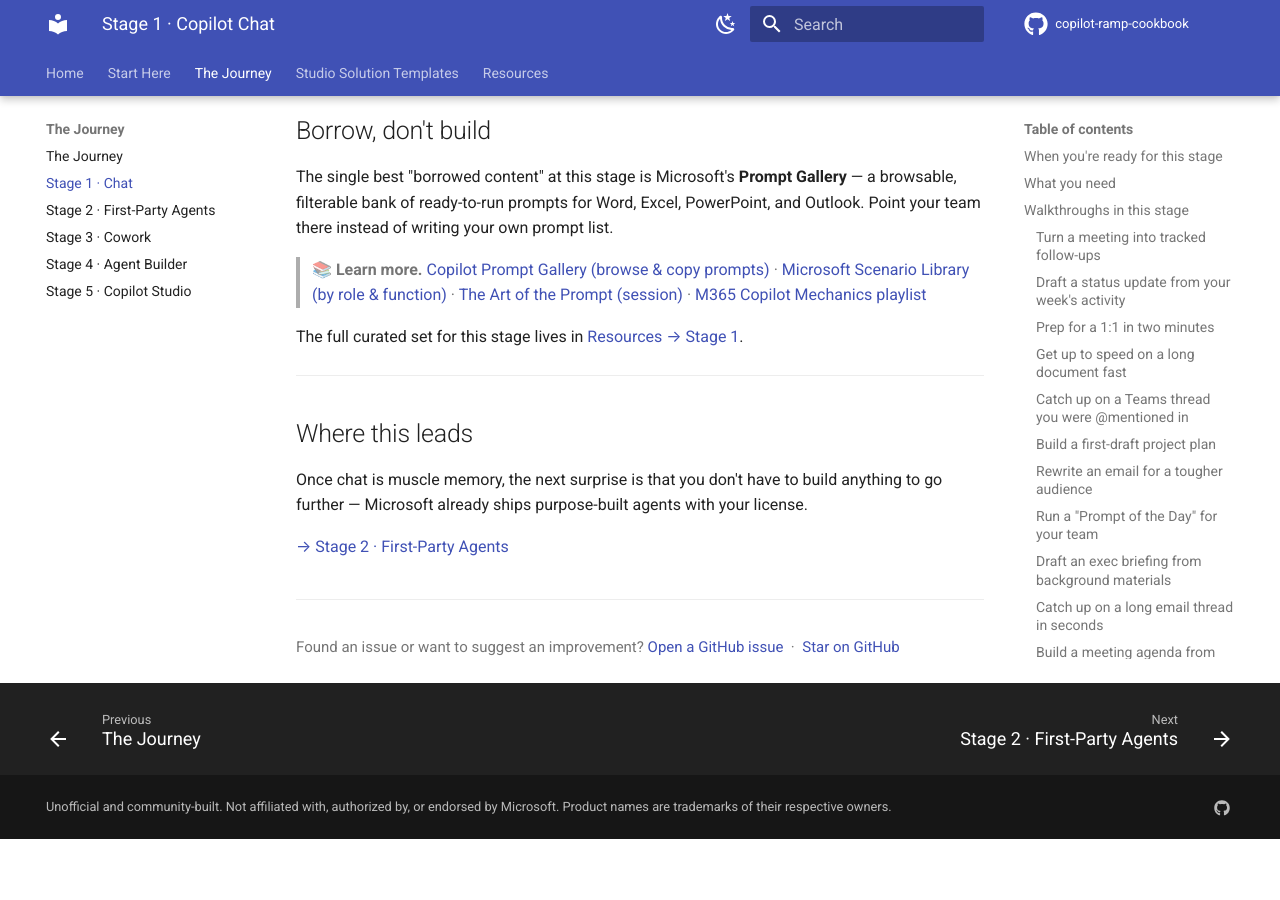
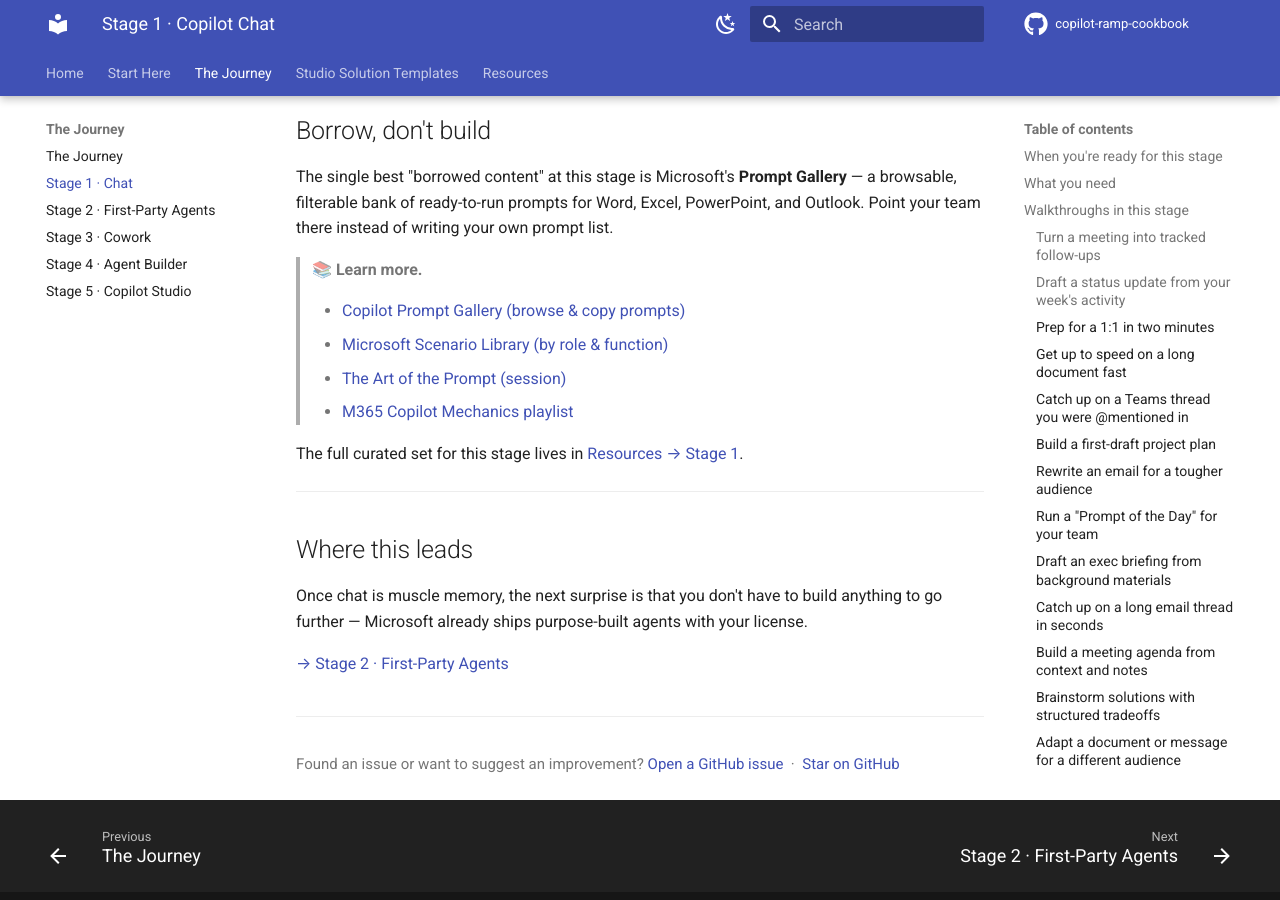
Before and after one commit to MawellGlass/copilot-ramp-cookbook, an MkDocs documentation site: the page built from docs/stages/stage-1-chat.md, in a window 1280 px wide and 900 px high, scrolled down 991 px. Built offline with MkDocs 1.6.1 and Material for MkDocs 9.7.7, drawn with Linux system fonts in a browser that asks for light colours; comment, search, counter and statistics services are not loaded; before the commit the page ends 1830 px from its top, so only the background shows below that.

```diff
--- a/docs/stages/stage-1-chat.md
+++ b/docs/stages/stage-1-chat.md
@@ -84,10 +84,11 @@ Start at the top — [meeting follow-ups](../walkthroughs/chat-meeting-followups
 The single best "borrowed content" at this stage is Microsoft's **Prompt Gallery** — a browsable, filterable bank of ready-to-run prompts for Word, Excel, PowerPoint, and Outlook. Point your team there instead of writing your own prompt list.
 
 > **📚 Learn more.**
-> [Copilot Prompt Gallery (browse & copy prompts)](https://adoption.microsoft.com/en-us/copilot/prompt-gallery/) ·
-> [Microsoft Scenario Library (by role & function)](https://adoption.microsoft.com/en-us/scenario-library/) ·
-> [The Art of the Prompt (session)](https://adoption.microsoft.com/en-us/customer-hub/drive-adoption-of-microsoft-365-copilot/session-2/) ·
-> [M365 Copilot Mechanics playlist](https://www.youtube.com/playlist?list=PLXtHYVsvn_b8MTl8mD8FBJIB_cSGkEaT9)
+>
+> - [Copilot Prompt Gallery (browse & copy prompts)](https://adoption.microsoft.com/en-us/copilot/prompt-gallery/)
+> - [Microsoft Scenario Library (by role & function)](https://adoption.microsoft.com/en-us/scenario-library/)
+> - [The Art of the Prompt (session)](https://adoption.microsoft.com/en-us/customer-hub/drive-adoption-of-microsoft-365-copilot/session-2/)
+> - [M365 Copilot Mechanics playlist](https://www.youtube.com/playlist?list=PLXtHYVsvn_b8MTl8mD8FBJIB_cSGkEaT9)
 
 The full curated set for this stage lives in [Resources → Stage 1](../RESOURCES.md).
 
```
Also changed, not shown: docs/stages/stage-2-first-party.md (+5 -4 lines), docs/stages/stage-3-cowork.md (+3 -2 lines), docs/stages/stage-4-agent-builder.md (+5 -4 lines), docs/stages/stage-5-studio.md (+7 -6 lines).
